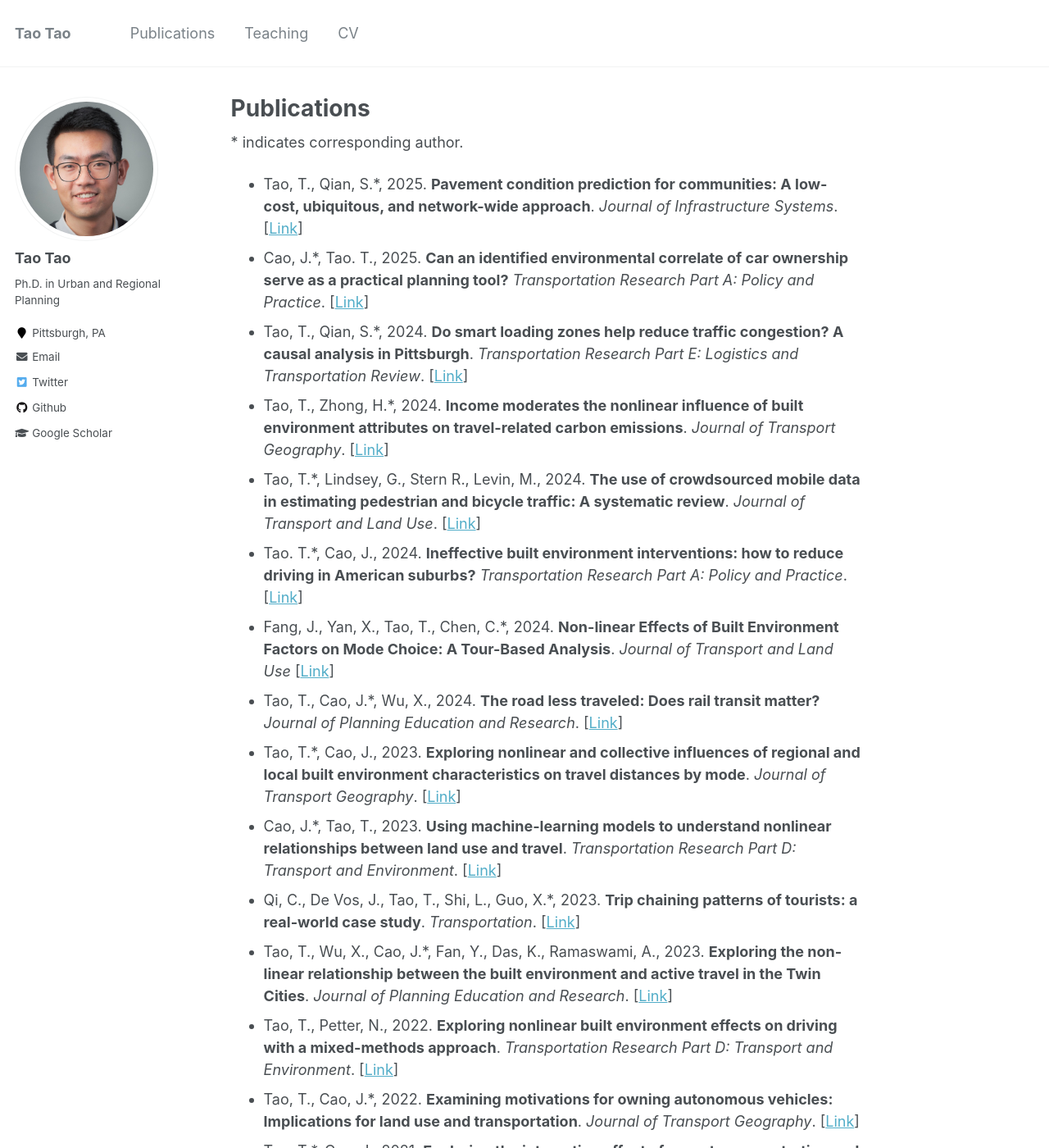
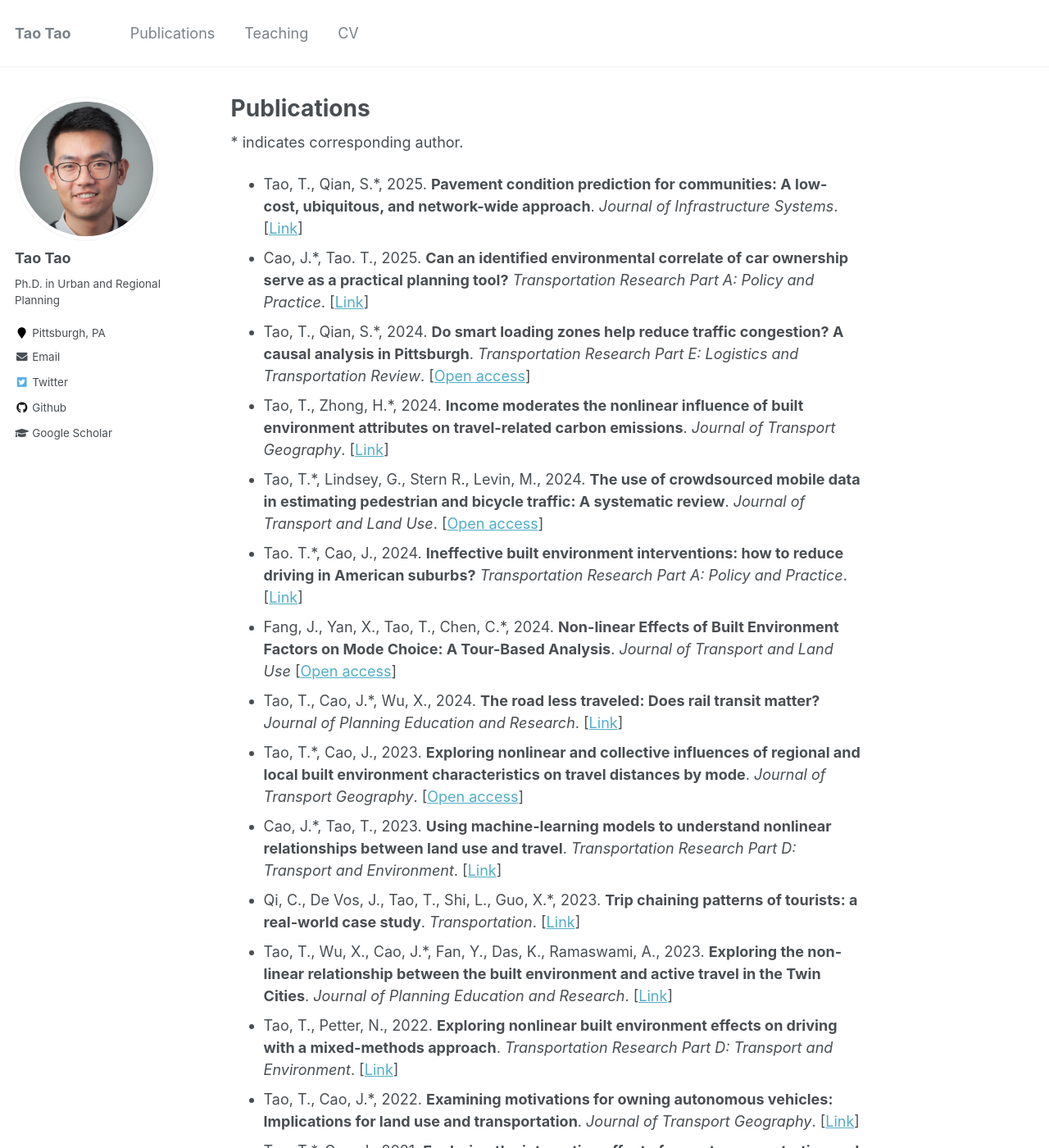
Before and after one commit to vtao1989/blog, a Jekyll site: the page built from _pages/publications.md, in a window 1280 px wide and 1400 px high. Shown: the whole window at 82% size. Built offline with Jekyll 4.4.1, drawn with Linux system fonts in a browser that asks for light colours; some of the changed text lies outside the part shown.

Commit message:
Update publication entries to include open access indicators for improved visibility

```diff
--- a/_pages/publications.md
+++ b/_pages/publications.md
@@ -7,20 +7,20 @@ author_profile: true
 \* indicates corresponding author.
 - Tao, T., Qian, S.\*, 2025. **Pavement condition prediction for communities: A low-cost, ubiquitous, and network-wide approach**. *Journal of Infrastructure Systems*. [[Link](https://doi.org/10.1061/JITSE4.ISENG-2378)]
 - Cao, J.\*, Tao. T., 2025. **Can an identified environmental correlate of car ownership serve as a practical planning tool?** *Transportation Research Part A: Policy and Practice*. [[Link](https://doi.org/10.1016/j.tra.2024.104304)]
-- Tao, T., Qian, S.\*, 2024. **Do smart loading zones help reduce traffic congestion? A causal analysis in Pittsburgh**. *Transportation Research Part E: Logistics and Transportation Review*. [[Link](https://doi.org/10.1016/j.tre.2024.103796)]
+- Tao, T., Qian, S.\*, 2024. **Do smart loading zones help reduce traffic congestion? A causal analysis in Pittsburgh**. *Transportation Research Part E: Logistics and Transportation Review*. [[Open access](https://doi.org/10.1016/j.tre.2024.103796)]
 - Tao, T., Zhong, H.\*, 2024. **Income moderates the nonlinear influence of built environment attributes on travel-related carbon emissions**. *Journal of Transport Geography*. [[Link](https://doi.org/10.1016/j.jtrangeo.2024.103985)]
-- Tao, T.\*, Lindsey, G., Stern R., Levin, M., 2024. **The use of crowdsourced mobile data in estimating pedestrian and bicycle traffic: A systematic review**. *Journal of Transport and Land Use*. [[Link](https://doi.org/10.5198/jtlu.2024.2315)]
+- Tao, T.\*, Lindsey, G., Stern R., Levin, M., 2024. **The use of crowdsourced mobile data in estimating pedestrian and bicycle traffic: A systematic review**. *Journal of Transport and Land Use*. [[Open access](https://doi.org/10.5198/jtlu.2024.2315)]
 - Tao. T.\*, Cao, J., 2024. **Ineffective built environment interventions: how to reduce driving in American suburbs?** *Transportation Research Part A: Policy and Practice*. [[Link](https://doi.org/10.1016/j.tra.2023.103924)]
-- Fang, J., Yan, X., Tao, T., Chen, C.\*, 2024. **Non-linear Effects of Built Environment Factors on Mode Choice: A Tour-Based Analysis**. *Journal of Transport and Land Use* [[Link](https://doi.org/10.5198/jtlu.2024.2403)]
+- Fang, J., Yan, X., Tao, T., Chen, C.\*, 2024. **Non-linear Effects of Built Environment Factors on Mode Choice: A Tour-Based Analysis**. *Journal of Transport and Land Use* [[Open access](https://doi.org/10.5198/jtlu.2024.2403)]
 - Tao, T., Cao, J.\*, Wu, X., 2024. **The road less traveled: Does rail transit matter?** *Journal of Planning Education and Research*. [[Link](https://doi.org/10.1177/0739456X211035825)]
-- Tao, T.\*, Cao, J., 2023. **Exploring nonlinear and collective influences of regional and local built environment characteristics on travel distances by mode**. *Journal of Transport Geography*. [[Link](https://doi.org/10.1016/j.jtrangeo.2023.103599)]
+- Tao, T.\*, Cao, J., 2023. **Exploring nonlinear and collective influences of regional and local built environment characteristics on travel distances by mode**. *Journal of Transport Geography*. [[Open access](https://doi.org/10.1016/j.jtrangeo.2023.103599)]
 - Cao, J.\*, Tao, T., 2023. **Using machine-learning models to understand nonlinear relationships between land use and travel**. *Transportation Research Part D: Transport and Environment*. [[Link](https://doi.org/10.1016/j.trd.2023.103930)]
 - Qi, C., De Vos, J., Tao, T., Shi, L., Guo, X.\*, 2023. **Trip chaining patterns of tourists: a real-world case study**. *Transportation*. [[Link](https://doi.org/10.1007/s11116-023-10418-9)]
 - Tao, T., Wu, X., Cao, J.\*, Fan, Y., Das, K., Ramaswami, A., 2023. **Exploring the non-linear relationship between the built environment and active travel in the Twin Cities**. *Journal of Planning Education and Research*. [[Link](https://doi.org/10.1016/j.trd.2022.103443)]
 - Tao, T., Petter, N., 2022. **Exploring nonlinear built environment effects on driving with a mixed-methods approach**. *Transportation Research Part D: Transport and Environment*. [[Link](https://doi.org/10.1016/j.trd.2022.103443)]
 - Tao, T., Cao, J.\*, 2022. **Examining motivations for owning autonomous vehicles: Implications for land use and transportation**. *Journal of Transport Geography*. [[Link](https://doi.org/10.1016/j.jtrangeo.2022.103361)]
-- Tao, T.\*, Cao, J., 2021. **Exploring the interaction effect of poverty concentration and transit service on highway traffic during the COVID-19 lockdown**. *Journal of Transport and Land Use*. [[Link]()]
-- Tao, T., Lindsey, G.\*, Cao, J., Wang, J., 2021. **The effects of pedestrian and bicycle exposure on crash risk in Minneapolis**. *Journal of Transport and Land Use*. [[Link](http://dx.doi.org/10.5198/jtlu.2021.1978)]
+- Tao, T.\*, Cao, J., 2021. **Exploring the interaction effect of poverty concentration and transit service on highway traffic during the COVID-19 lockdown**. *Journal of Transport and Land Use*. [[Open access](http://dx.doi.org/10.5198/jtlu.2021.1978)]
+- Tao, T., Lindsey, G.\*, Cao, J., Wang, J., 2021. **The effects of pedestrian and bicycle exposure on crash risk in Minneapolis**. *Journal of Transport and Land Use*. [[Open access](http://dx.doi.org/10.5198/jtlu.2021.1978)]
 - Tao, T.\*, Wang, J., Cao, X., 2020. **Exploring the non-linear associations between spatial attributes and walking distance to transit**. *Journal of Transport Geography*. [[Link](https://doi.org/10.1016/j.jtrangeo.2019.102560)] [[Code](https://vtao1989.github.io/DisToTransit_statistics/)]
 - Wu, X., Tao, T., Cao, J.\*, Fan, Y., Ramaswami, A., 2019. **Examining threshold effects of built environment elements on travel-related carbon-dioxide emissions**. *Transportation Research Part D: Transport and Environment*. [[Link](https://doi.org/10.1016/j.trd.2019.08.018)]
 - Dou, X., Gong, X., Guo, X.\*, Tao, T., 2017. **Coordination of feeder bus schedule with train service at integrated transport hubs**. *Transportation Research Record: Journal of the Transportation Research Board*. [[Link](https://doi.org/10.3141/2648-12)]
```
